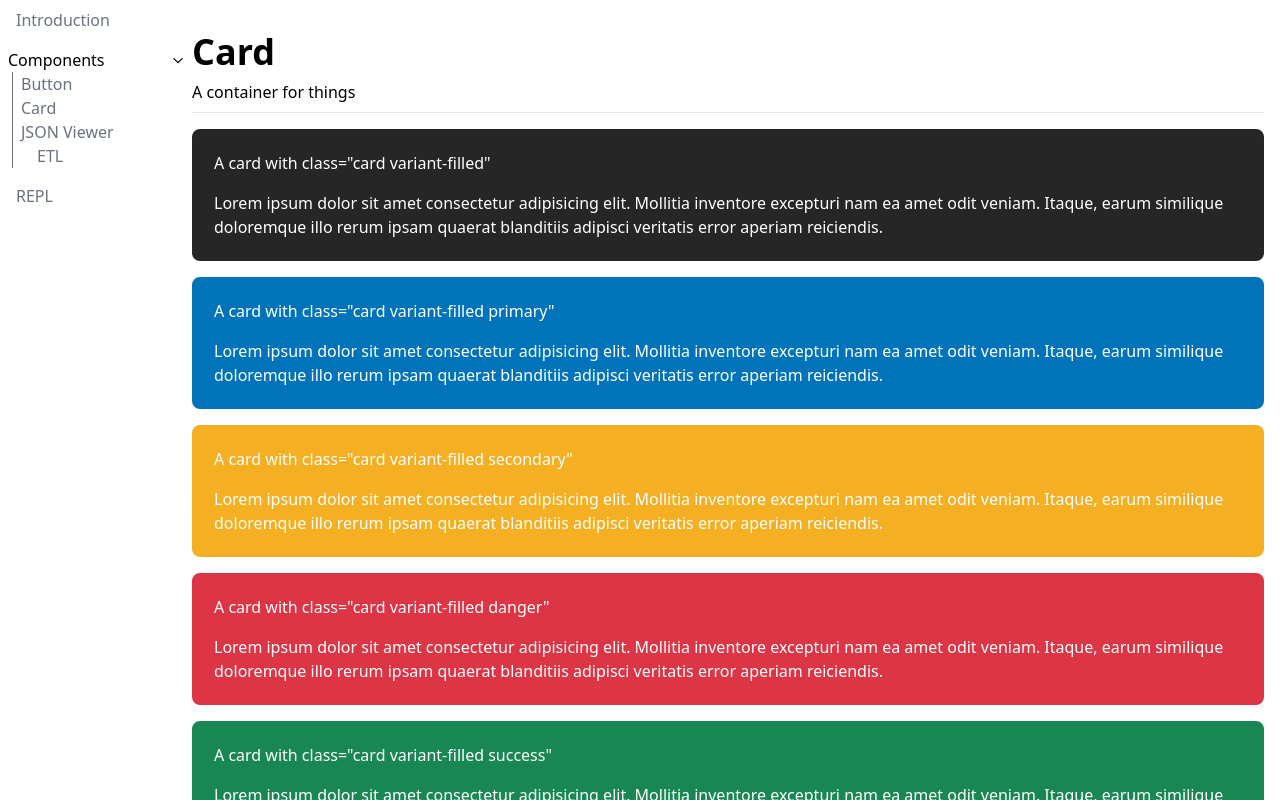
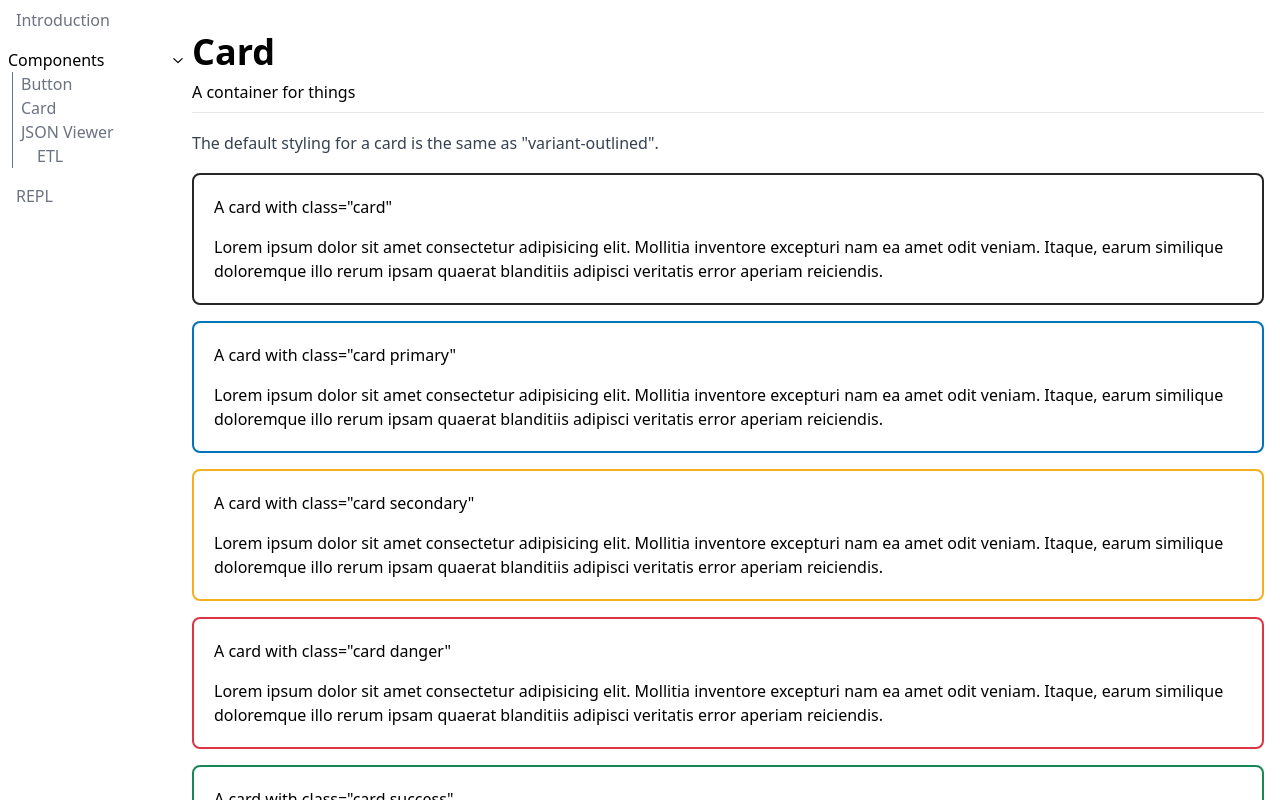
Before and after one commit to Chung-Peter/design-system-sveltekit, a SvelteKit app: page /components/card in a window 1280 px wide. Built offline with nearby package versions, Linux system fonts and the light colour scheme.

Commit message:
update(docs): card: remove variant-outlined since it's the default styling

```diff
--- a/src/routes/components/card/+page.svelte
+++ b/src/routes/components/card/+page.svelte
@@ -1,8 +1,12 @@
 <script lang="ts">
 	const component = 'card'
-	const variants = ['variant-filled', 'variant-outlined']
+	const variants = ['', 'variant-filled']
 	const colorVariants = ['', 'primary', 'secondary', 'danger', 'success']
 </script>
+
+<div class="prose mb-4">
+	<p>The default styling for a card is the same as "variant-outlined".</p>
+</div>
 
 <div class="flex flex-col gap-4">
 	{#each variants as variant}
```
